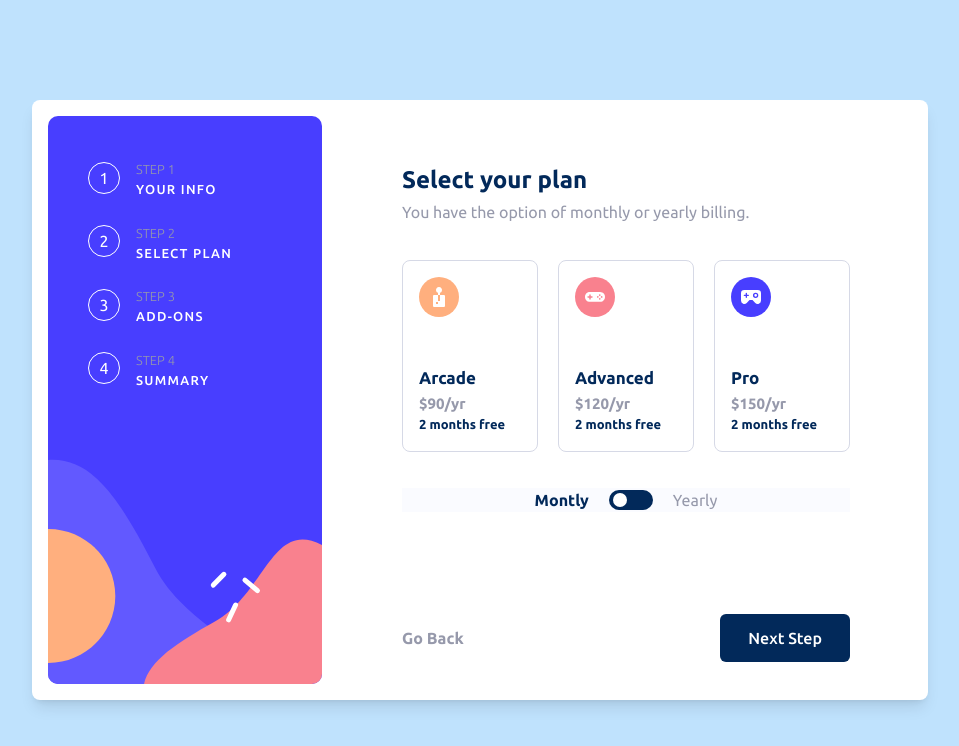
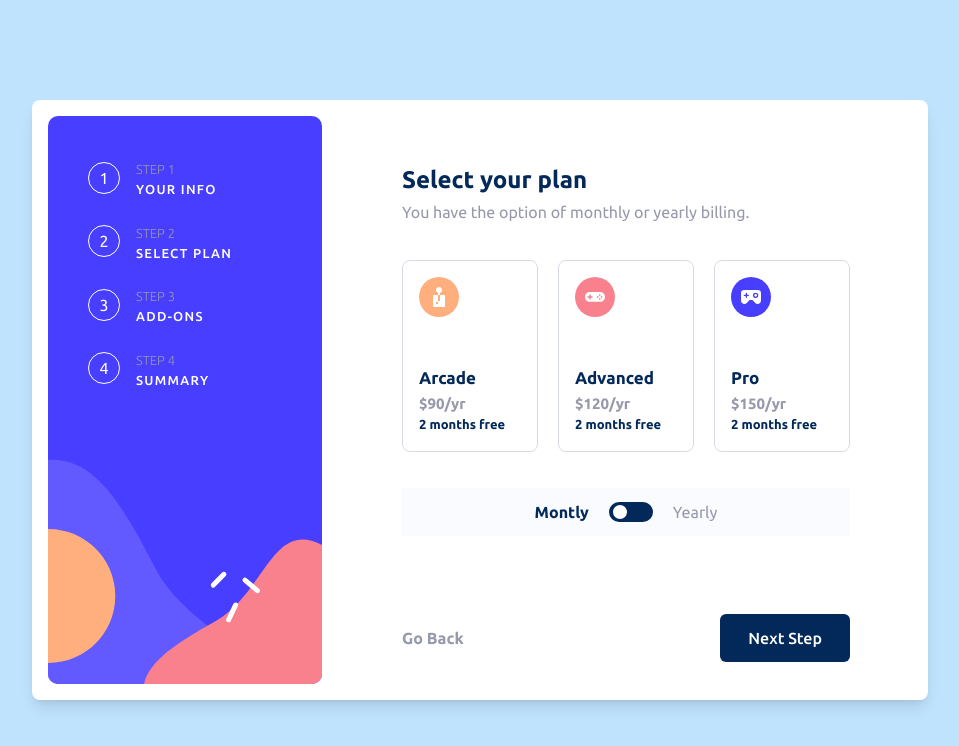
Before and after one commit to Legaz-le/multi-step-form-main, a React (Vite) app: page / in a window 1280 px wide. Both pictures are taken after a click on the button "Next Step". Shown: the top 746 px of the page, without its empty margins (160-1119 px from the left). Built offline with nearby package versions, Linux system fonts and the light colour scheme; a web font is replaced by a local one.

Commit message:
it works

```diff
--- a/src/components/form/steps/StepPlan.tsx
+++ b/src/components/form/steps/StepPlan.tsx
@@ -25,7 +25,7 @@ const SecondStep = () => {
           />
         ))}
       </div>
-      <div className="p- bg-Blue-50 flex items-center justify-center gap-5">
+      <div className="p-3 bg-Blue-50 flex items-center justify-center gap-5">
         <p className="text-Blue-950 font-[700]">Montly</p>
         <label
           htmlFor="hs-basic-usage"
```
